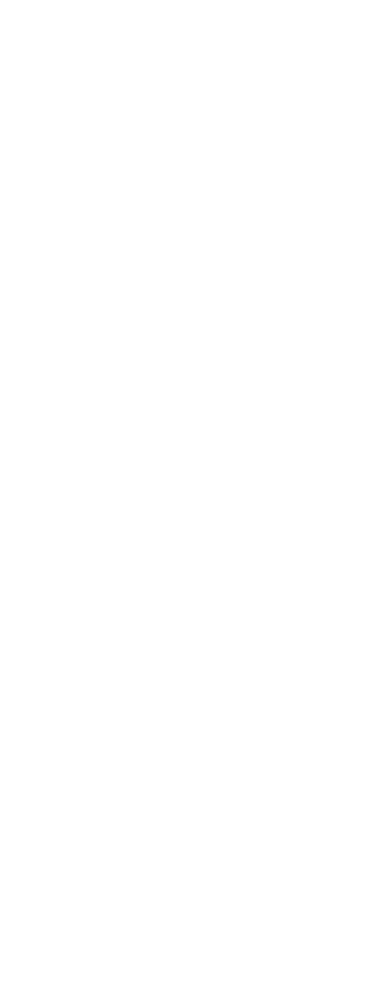
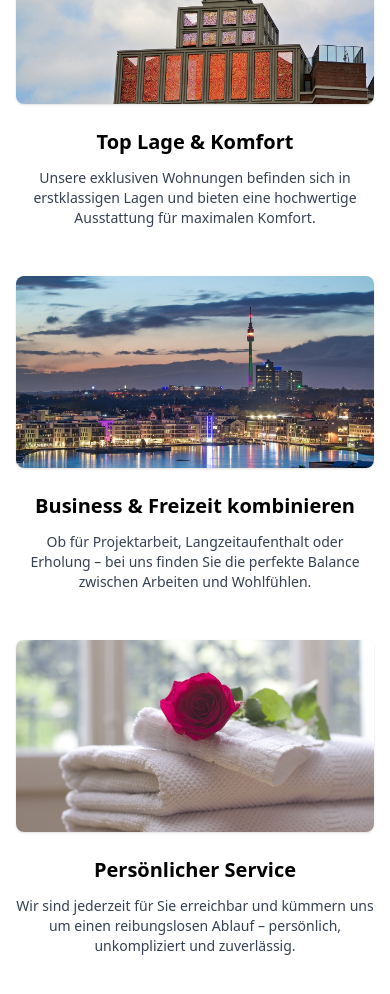
Before and after one commit to martenzoe/phoenix-appartments, a React (Vite) app: page / in a window 390 px wide. Shown: the part 2900-3894 px from the top of the page. Before the commit the page ends 2732 px from the top, so only its background shows below. Built offline with nearby package versions, Linux system fonts and the light colour scheme.

Commit message:
Add InfoBoxes section with three responsive image-text highlights

```diff
--- a/src/App.jsx
+++ b/src/App.jsx
@@ -2,6 +2,7 @@
 import Navbar from "./components/Navbar";
 import Wohnung from "./components/Wohnung";
 import HeroSection from "./components/HeroSection";
+import InfoBoxes from "./components/InfoBoxes";
 
 function App() {
   return (
@@ -13,7 +14,7 @@
             <>
               <HeroSection />
               <Wohnung />
-
+              <InfoBoxes />
             </>
             } />
 
--- /dev/null
+++ b/src/components/InfoBoxes.jsx
@@ -0,0 +1,41 @@
+import topLageImg from "../assets/top-lage.jpg";
+import businessFreizeitImg from "../assets/business-freizeit.jpg";
+import serviceImg from "../assets/persönlicher-service.jpg";
+
+export default function InfoBoxes() {
+  const boxes = [
+    {
+      title: "Top Lage & Komfort",
+      text: "Unsere exklusiven Wohnungen befinden sich in erstklassigen Lagen und bieten eine hochwertige Ausstattung für maximalen Komfort.",
+      image: topLageImg,
+    },
+    {
+      title: "Business & Freizeit kombinieren",
+      text: "Ob für Projektarbeit, Langzeitaufenthalt oder Erholung – bei uns finden Sie die perfekte Balance zwischen Arbeiten und Wohlfühlen.",
+      image: businessFreizeitImg,
+    },
+    {
+      title: "Persönlicher Service",
+      text: "Wir sind jederzeit für Sie erreichbar und kümmern uns um einen reibungslosen Ablauf – persönlich, unkompliziert und zuverlässig.",
+      image: serviceImg,
+    },
+  ];
+
+  return (
+    <section className="bg-white py-20 px-4">
+      <div className="max-w-6xl mx-auto grid grid-cols-1 sm:grid-cols-2 lg:grid-cols-3 gap-12">
+        {boxes.map((box, i) => (
+          <div key={i} className="text-center">
+            <img
+              src={box.image}
+              alt={box.title}
+              className="w-full h-48 object-cover rounded-lg shadow mb-6"
+            />
+            <h3 className="text-xl font-semibold mb-3">{box.title}</h3>
+            <p className="text-gray-700 text-sm">{box.text}</p>
+          </div>
+        ))}
+      </div>
+    </section>
+  );
+}
```
